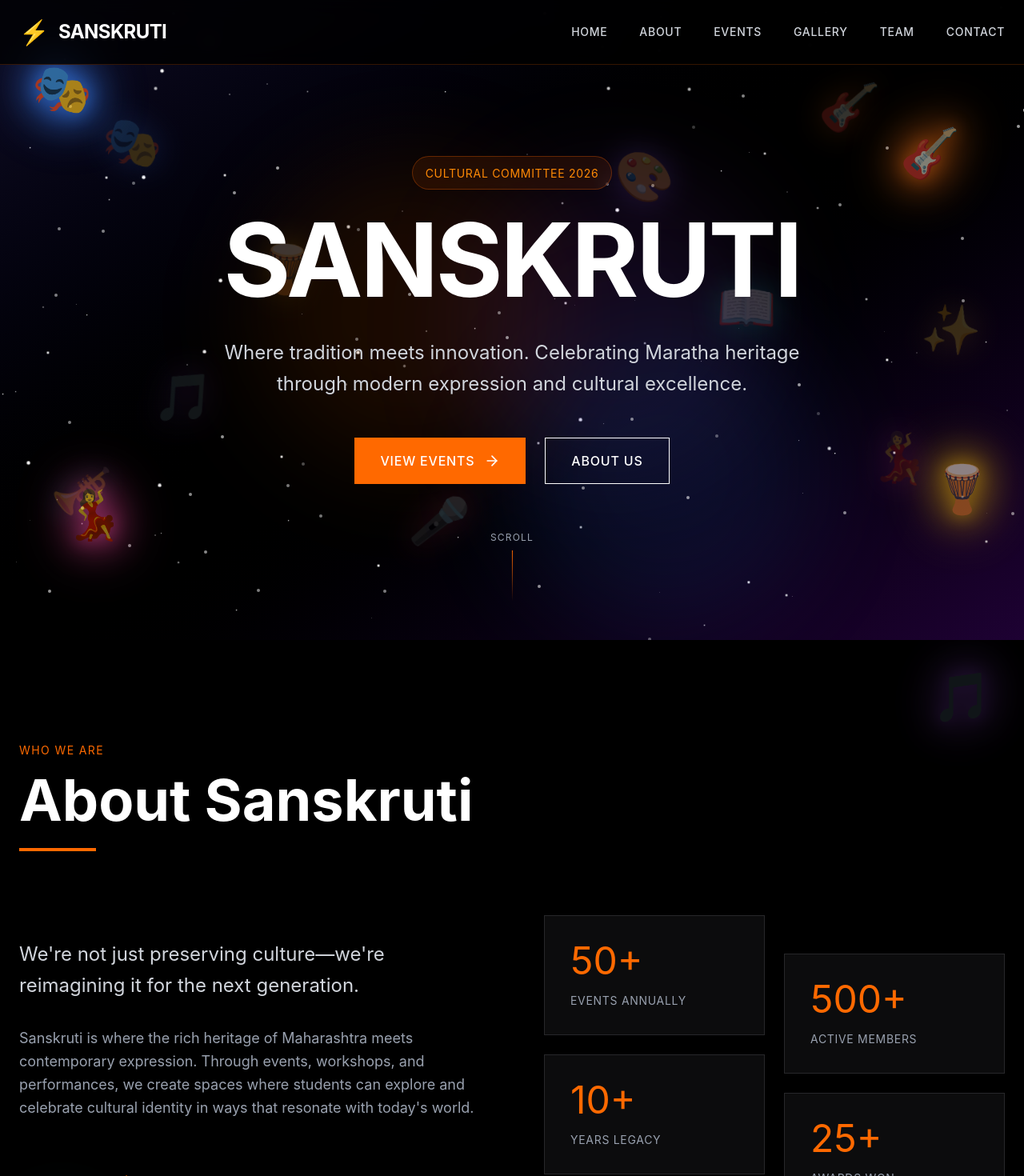
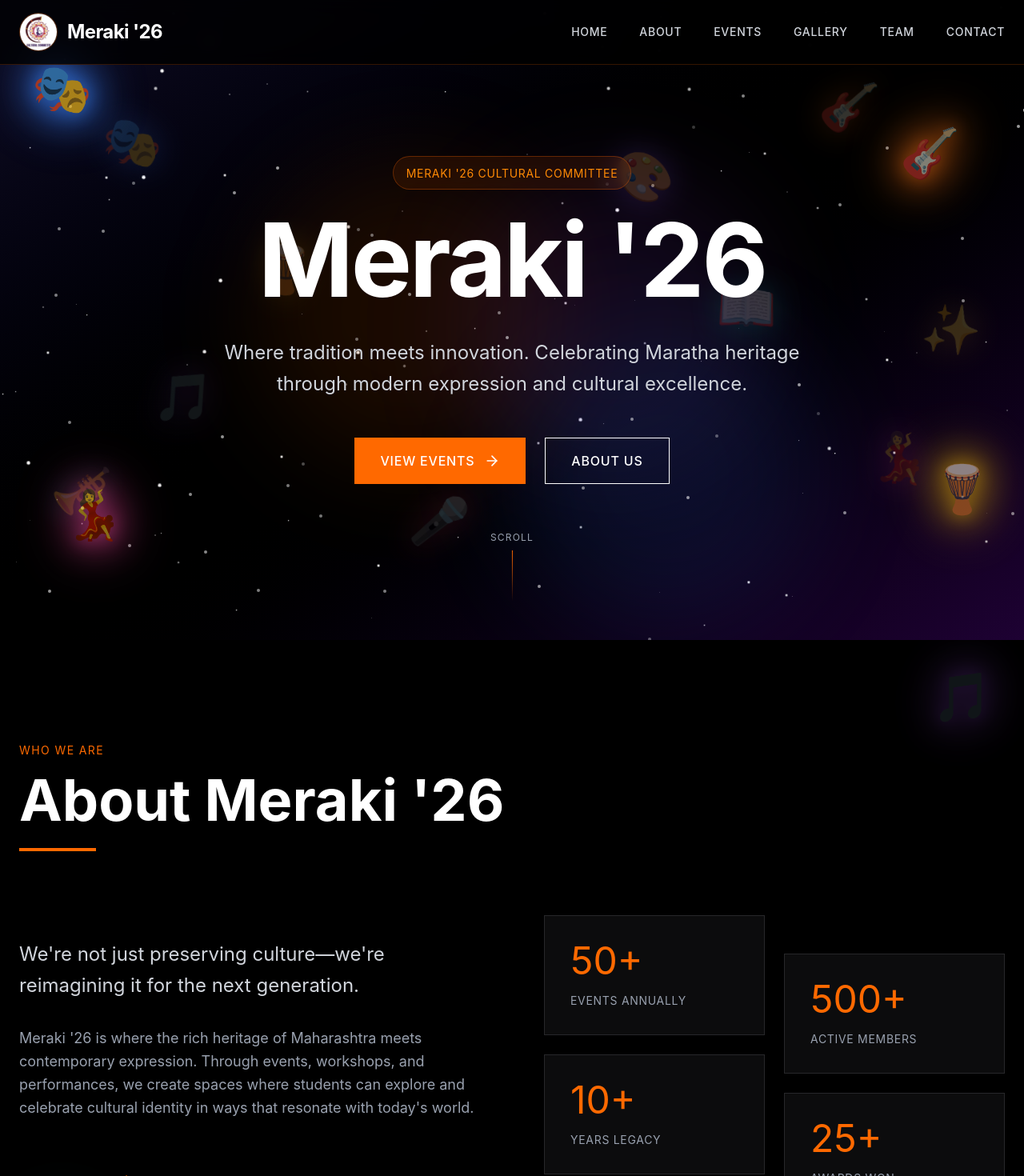
Before and after one commit to Aditya-Aryan-6914/Meraki, a React (Vite) app: page / in a window 1280 px wide. Shown: the top 1470 px of the page at 80% size. Built offline with nearby package versions, Linux system fonts and the light colour scheme.

Commit message:
Add Meraki '26 branding and logo

```diff
--- a/index.html
+++ b/index.html
@@ -4,7 +4,7 @@
     <head>
       <meta charset="UTF-8" />
       <meta name="viewport" content="width=device-width, initial-scale=1.0" />
-      <title>Cultural Committee Website</title>
+      <title>Meraki '26 | KIT's College of Engineering | Kolhapur Maharashtra</title>
     </head>
 
     <body>
--- a/src/app/components/About.tsx
+++ b/src/app/components/About.tsx
@@ -19,7 +19,7 @@ export function About() {
           {/* Section Header */}
           <div className="mb-20">
             <span className="text-orange-500 text-sm uppercase tracking-widest mb-4 block">Who We Are</span>
-            <h2 className="text-5xl md:text-7xl font-bold mb-6">About Sanskruti</h2>
+            <h2 className="text-5xl md:text-7xl font-bold mb-6">About Meraki '26</h2>
             <div className="w-24 h-1 bg-orange-500"></div>
           </div>
 
@@ -30,7 +30,7 @@ export function About() {
               </p>
 
               <p className="text-lg text-gray-400 leading-relaxed">
-                Sanskruti is where the rich heritage of Maharashtra meets contemporary expression.
+                Meraki '26 is where the rich heritage of Maharashtra meets contemporary expression.
                 Through events, workshops, and performances, we create spaces where students can
                 explore and celebrate cultural identity in ways that resonate with today's world.
               </p>
--- a/src/app/components/Contact.tsx
+++ b/src/app/components/Contact.tsx
@@ -51,7 +51,7 @@ export function Contact() {
                   </div>
                   <div>
                     <h4 className="text-gray-400 uppercase tracking-wider text-sm mb-2">Email</h4>
-                    <p className="text-xl">sanskruti@college.edu</p>
+                    <p className="text-xl">meraki@college.edu</p>
                   </div>
                 </div>
 
--- a/src/app/components/Footer.tsx
+++ b/src/app/components/Footer.tsx
@@ -8,8 +8,14 @@ export function Footer() {
           {/* Brand Section */}
           <div className="md:col-span-2">
             <div className="flex items-center gap-3 mb-6">
-              <div className="text-3xl">⚡</div>
-              <h3 className="text-2xl font-bold tracking-tight">SANSKRUTI</h3>
+              <div className="h-12 w-12 flex items-center justify-center rounded-full bg-white/5 border border-orange-500/30 overflow-hidden">
+                <img
+                  src="/meraki-logo.png"
+                  alt="Meraki '26 logo"
+                  className="h-full w-full object-contain"
+                />
+              </div>
+              <h3 className="text-2xl font-bold tracking-tight">Meraki '26</h3>
             </div>
             <p className="text-gray-400 mb-6 max-w-md leading-relaxed">
               Reimagining Maratha heritage through contemporary cultural expression.
@@ -52,7 +58,7 @@ export function Footer() {
           <div>
             <h4 className="text-sm uppercase tracking-widest mb-6 text-gray-400">Contact</h4>
             <ul className="space-y-3 text-gray-400">
-              <li>sanskruti@college.edu</li>
+              <li>meraki@college.edu</li>
               <li>+91 98765 43210</li>
               <li className="leading-relaxed">Main Building<br />2nd Floor</li>
             </ul>
@@ -63,7 +69,7 @@ export function Footer() {
         <div className="border-t border-zinc-800 pt-8 max-w-7xl mx-auto">
           <div className="flex flex-col md:flex-row justify-between items-center gap-4 text-sm">
             <p className="text-gray-500">
-              © 2026 Sanskruti Cultural Committee. All rights reserved.
+              © 2026 Meraki '26 Cultural Committee. All rights reserved.
             </p>
             <div className="flex gap-8">
               <button className="text-gray-500 hover:text-white transition-colors">
--- a/src/app/components/Header.tsx
+++ b/src/app/components/Header.tsx
@@ -18,9 +18,15 @@ export function Header() {
         <div className="flex items-center justify-between h-20">
           {/* Logo */}
           <div className="flex items-center gap-3">
-            <div className="text-3xl">⚡</div>
+            <div className="h-12 w-12 flex items-center justify-center rounded-full bg-white/5 border border-orange-500/30 overflow-hidden">
+              <img
+                src="/meraki-logo.png"
+                alt="Meraki '26 logo"
+                className="h-full w-full object-contain"
+              />
+            </div>
             <div>
-              <h1 className="text-white font-bold text-2xl tracking-tight">SANSKRUTI</h1>
+              <h1 className="text-white font-bold text-2xl tracking-tight">Meraki '26</h1>
             </div>
           </div>
 
--- a/src/app/components/Hero.tsx
+++ b/src/app/components/Hero.tsx
@@ -25,11 +25,11 @@ export function Hero() {
       <div className="relative z-10 container mx-auto px-6 text-center">
         <div className="max-w-5xl mx-auto">
           <div className="inline-block mb-6 px-4 py-2 bg-orange-500/10 border border-orange-500/30 rounded-full backdrop-blur-sm">
-            <span className="text-orange-400 text-sm uppercase tracking-wider">Cultural Committee 2026</span>
+            <span className="text-orange-400 text-sm uppercase tracking-wider">Meraki '26 Cultural Committee</span>
           </div>
 
           <h1 className="text-6xl md:text-8xl lg:text-9xl text-white mb-8 font-bold tracking-tight">
-            SANSKRUTI
+            Meraki '26
           </h1>
 
           <p className="text-xl md:text-2xl text-gray-300 mb-12 max-w-3xl mx-auto leading-relaxed">
```
Also changed, not shown: public/meraki-logo.png (added).
